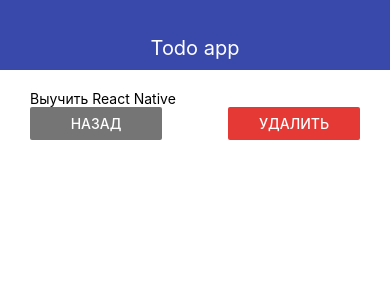
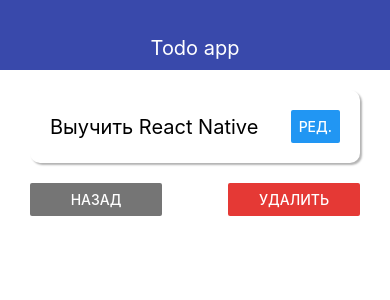
Before and after one commit to PodYapolskiy/react-native-demo, a React Native app: screen / in a window 390 px wide. Shown: the top 300 px of the page. Built offline with nearby package versions, Linux system fonts and the light colour scheme.

Commit message:
29. Компонент карточки

```diff
--- /dev/null
+++ b/src/components/ui/AppCard.js
@@ -0,0 +1,35 @@
+import React from 'react'
+import { StyleSheet, View } from 'react-native'
+
+export const AppCard = props => (
+  // Добавляем стиль как объект из развёртываемых объектов стилей
+  // Стили из `props` будут переписывать уже существующие в default
+  <View style={{ ...styles.default, ...props.style }}>{props.children}</View>
+)
+
+const styles = StyleSheet.create({
+  default: {
+    padding: 20,
+
+    // Border
+    // borderWidth: 2,
+    // borderColor: 'green',
+
+    // Positioning
+    flexDirection: 'row',
+    justifyContent: 'space-between',
+    alignItems: 'center',
+
+    // Shadow (Работает только на IOS)
+    shadowColor: '#000',
+    shadowRadius: 2,
+    shadowOpacity: 0.3, // Непрозрачность
+    shadowOffset: { width: 2, height: 2 }, // Смещение
+
+    // Shadow
+    elevation: 8,
+
+    backgroundColor: '#fff',
+    borderRadius: 10,
+  },
+})
--- a/src/screens/TodoScreen.js
+++ b/src/screens/TodoScreen.js
@@ -1,12 +1,17 @@
 import React from 'react'
 import { Text, StyleSheet, View, Button } from 'react-native'
+import { AppCard } from '../components/ui/AppCard'
 
 import { THEME } from '../theme'
 
 export const TodoScreen = ({ goBack, todo }) => {
   return (
     <View>
-      <Text>{todo.title}</Text>
+      <AppCard style={styles.card}>
+        <Text style={styles.title}>{todo.title}</Text>
+        <Button title='Ред.' />
+      </AppCard>
+
       <View style={styles.buttons}>
         <View style={styles.button}>
           <Button title='Назад' color={THEME.GREY_COLOR} onPress={goBack} />
@@ -28,7 +33,13 @@
     flexDirection: 'row',
     justifyContent: 'space-between',
   },
+  card: {
+    marginBottom: 20
+  },
   button: {
     width: '40%',
   },
+  title: {
+    fontSize: 20,
+  },
 })
```
